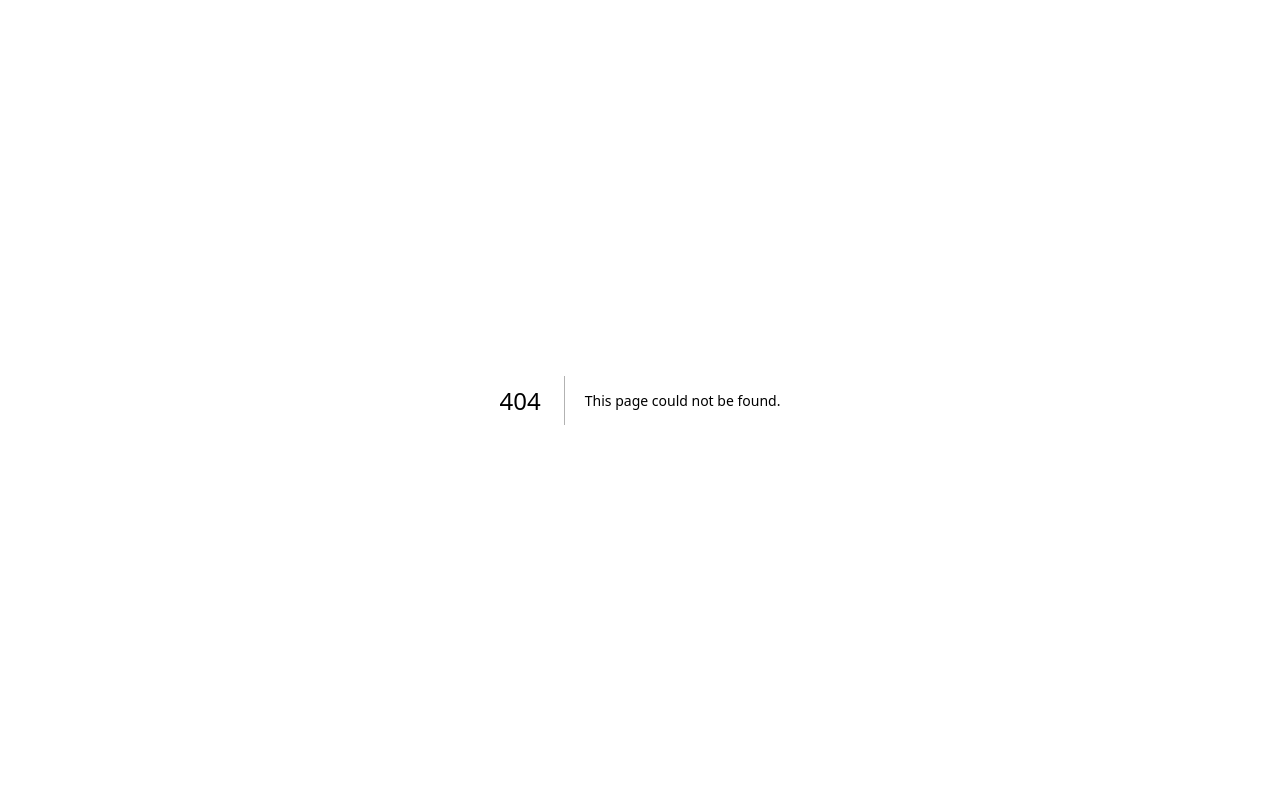
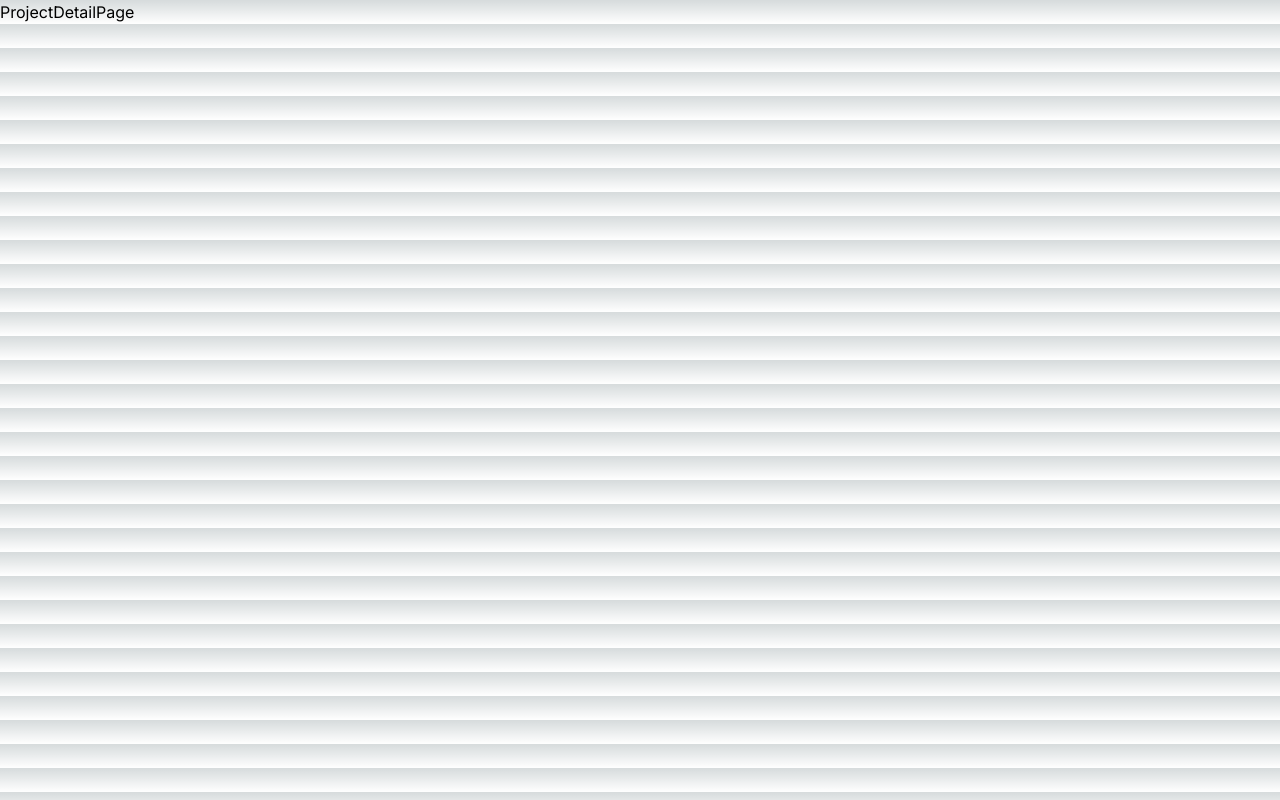
Before and after one commit to Md-Mobassher/project-management-dashboard, a Next.js app: page /projects/1 in a window 1280 px wide. Before the commit this address had no page. Built offline with nearby package versions, Linux system fonts and the light colour scheme.

Commit message:
routes added

```diff
--- a/src/app/layout.tsx
+++ b/src/app/layout.tsx
@@ -15,7 +15,7 @@ export default function RootLayout({
   children: React.ReactNode;
 }>) {
   return (
-    <html lang="en">
+    <html lang="en" data-theme="light">
       <body className={inter.className}>{children}</body>
     </html>
   );
--- /dev/null
+++ b/src/app/login/page.tsx
@@ -0,0 +1,5 @@
+const LoginPage = () => {
+  return <div>LoginPage</div>;
+};
+
+export default LoginPage;
--- /dev/null
+++ b/src/app/projects/[projectId]/page.tsx
@@ -0,0 +1,5 @@
+const ProjectDetailPage = () => {
+  return <div>ProjectDetailPage</div>;
+};
+
+export default ProjectDetailPage;
--- /dev/null
+++ b/src/app/projects/page.tsx
@@ -0,0 +1,5 @@
+const ProjectsPage = () => {
+  return <div>ProjectsPage</div>;
+};
+
+export default ProjectsPage;
```
